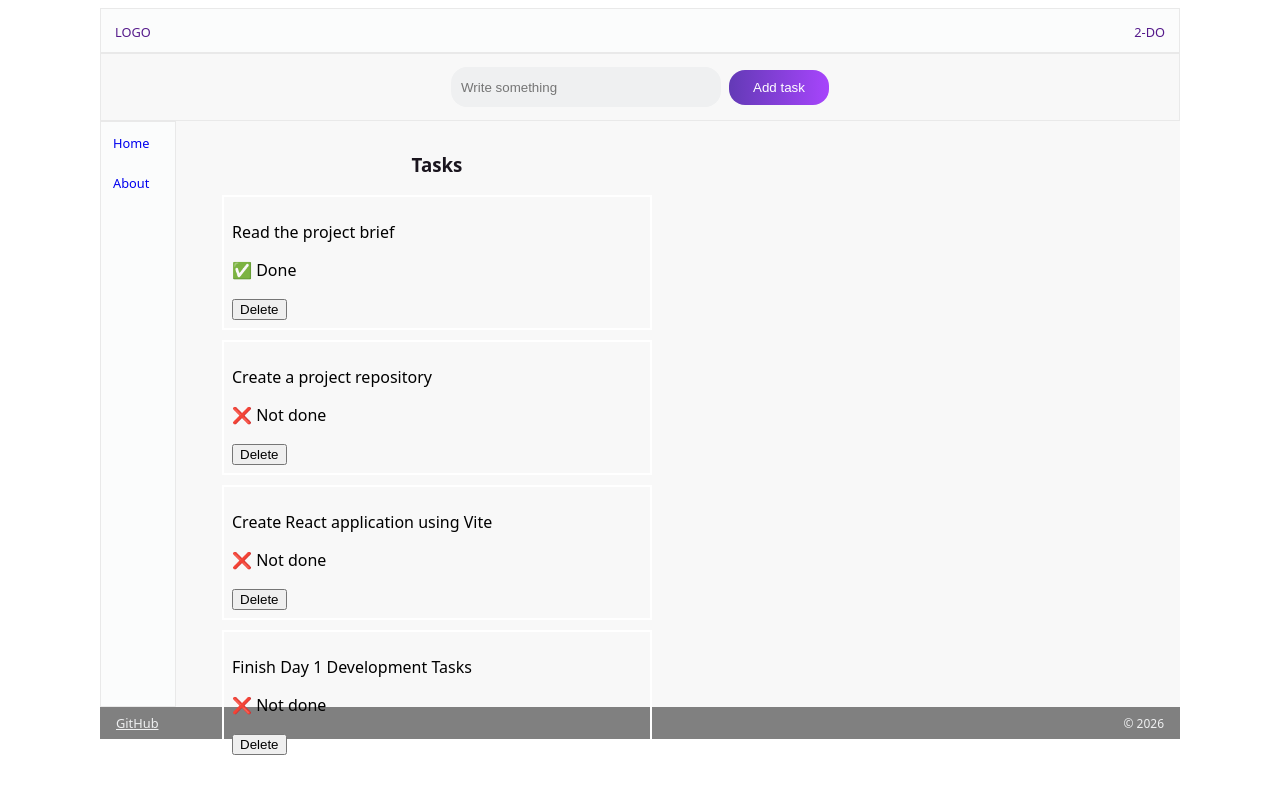
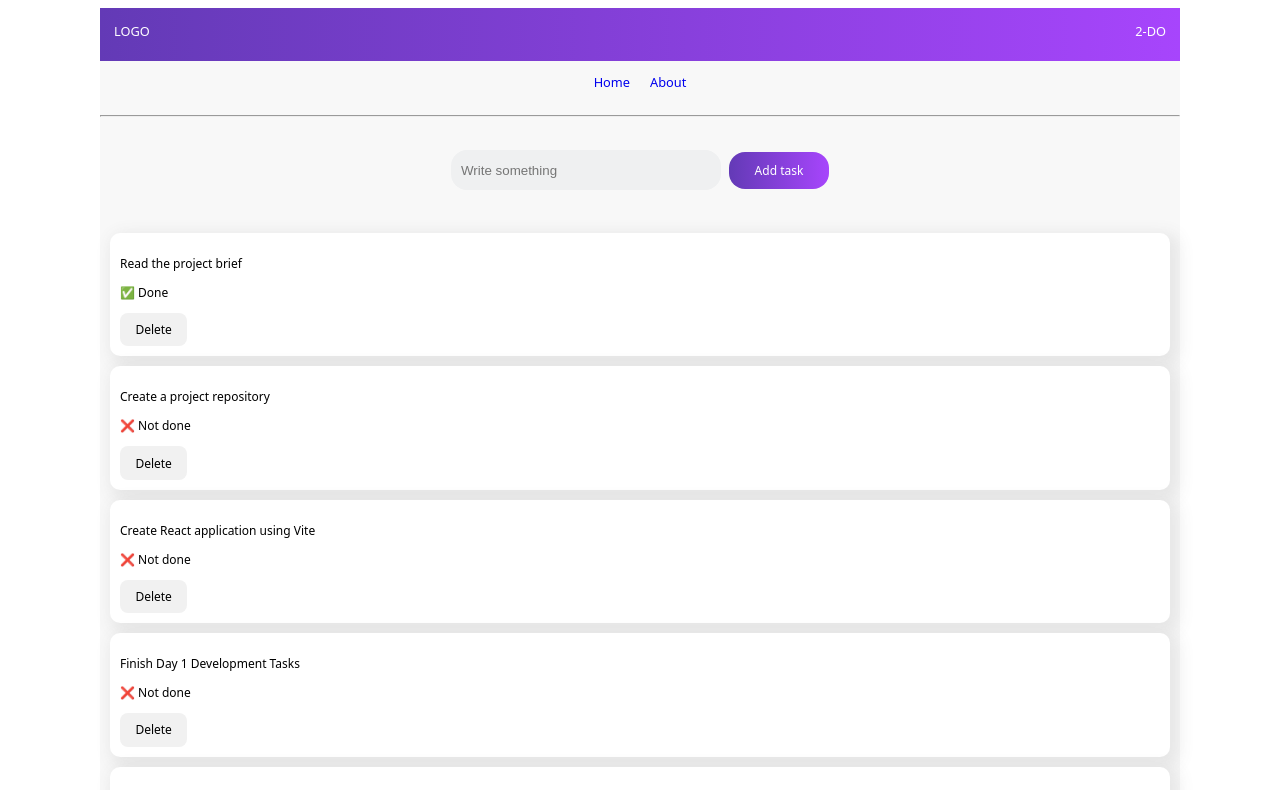
Before and after one commit to dantebesong321-code/to-do-list-app, a React (Vite) app: page /home in a window 1280 px wide. Shown: the top 790 px of the page. Built offline with nearby package versions, Linux system fonts and the light colour scheme.

Commit message:
"update-cleaner-layout"

```diff
--- a/src/App.css
+++ b/src/App.css
@@ -1,6 +1,4 @@
-
-
-  body {
+body {
   font-family: system-ui, "Segoe UI", Roboto, sans-serif;
   background-color: rgb(248, 248, 248);
   margin-left: 100px;
@@ -10,26 +8,27 @@
 :root {
   background-color: #ffffff;
   box-sizing: border-box;
-  min-height: 100svh;
   margin: auto;
 }
-
-
-
-
 
 .nav-bar {
   display: flex;
   justify-content: space-between;
   align-content: center;
   padding: 14px;
-  background-color: #fbfcfc;
-  border: 1px solid #e9e9e9;
-  height: 15px;
+   background: linear-gradient(
+    90deg,
+    rgb(99, 58, 182) 0%,
+    rgb(167, 69, 252) 100%
+  );
+  /* background-color: #fbfcfc; */
+  /* border: 1px solid #e9e9e9; */
+  height: 25px;
   top: 0;
   z-index: 100;
 }
 .nav-bar a {
+  color: #ffffff;
   text-decoration: none;
   font-size: 0.8rem;
 }
@@ -45,13 +44,16 @@ h3 {
   flex-wrap: wrap;
   justify-content: center;
   align-content: center;
+    margin-top: 20px;
+   margin-bottom: 20px;
   padding: 12px;
   height: 50px;
   padding: 8px;
-  border: 1px solid #e9e9e9;
+  /* border: 1px solid #e9e9e9; */
 }
 .tasks {
   display: flex;
+  flex-wrap: wrap;
   justify-content: center;
   align-items: center;
   padding: 12px;
@@ -74,7 +76,18 @@ h3 {
   color: #ffffff;
   border: none;
   padding: 10px;
+  font-size: 12px;
 }
+
+.add-task-btn:hover {
+  transition: 10s;
+  background: linear-gradient(
+    90deg,
+    rgb(74, 37, 148) 0%,
+    rgb(119, 60, 170) 100%
+  );
+}
+
 .input-zone {
   display: flex;
   flex-grow: 20%;
@@ -91,20 +104,27 @@ a {
   font-size: 0.8rem;
 }
 
-
-.content-area{
-  display: inline-flex;
-  justify-content: center;
-  gap: 16px;
+button {
+  border-radius: 8px;
+  border: 1px solid transparent;
+  padding: 0.6em 1.2em;
+  font-size: 1em;
+  font-weight: 500;
+  font-family: inherit;
+  background-color: #f1f1f1;
+  cursor: pointer;
+  transition: border-color 0.25s;
+}
+button:hover {
+  border-color: #646cff;
 }
 
 /* SIDE BAR*/
 
-.list-area{
-  display:block;
+.list-area {
+  display: block;
   justify-content: center;
   padding: 12px;
-  width: 450px;
   margin-right: 8px;
   margin-left: 8px;
   /* background-color: #fbfcfc; */
@@ -113,29 +133,34 @@ a {
   z-index: 100;
 }
 
-.dashboard{
+.dashboard {
   display: flex;
   flex-direction: column;
 }
 
 .side-bar {
   display: flex;
-  flex-direction: column;
+  justify-content: center;
+  text-align: center;
+  gap: 10px;
   padding: 12px;
-  background-color: #fbfcfc;
-  border: 1px solid #e9e9e9;
-  width: 50px; /* sidebar feel */
-  height: 70vh;
+  height: 2%;
   top: 0;
   left: 0;
   z-index: 100;
+}
+.side-bar a:hover{
+ border: 1px solid #646cff;
+ padding: 8px;
+ width: 60px;
+ cursor: pointer;
 }
 
 /* FOOTER*/
 #footer {
   display: flex;
- padding-left: 16px;
- padding-right: 16px;
+  padding-left: 16px;
+  padding-right: 16px;
   justify-content: space-between;
   background-color: grey;
   align-items: center;
@@ -150,5 +175,5 @@ a {
 
 #footer p {
   color: #eff0f1;
- font-size: 12px;
+  font-size: 12px;
 }
--- a/src/App.jsx
+++ b/src/App.jsx
@@ -3,10 +3,8 @@ import Navbar from './components/Navbar.jsx';
 import Footer from "./components/Footer.jsx";
 import Sidebar from "./components/Sidebar.jsx";
 import List from "./components/List.jsx";
-import ListArea from './components/ListArea.jsx';
 import Container from './components/Container.jsx';
 import AddTask from "./components/AddTask.jsx"
-
 
 import { Routes, Route, Link } from "react-router-dom";
 import AboutPage from './pages/AboutPage.jsx';
@@ -22,13 +20,10 @@ function App() {
   return (
     <>
       <Navbar />
+      <Sidebar /> <hr />
       <AddTask />
 
       <div className="content-area">
-        <Sidebar />
-
-        {/* <Dashboard /> */}
-
         <Routes>
           <Route path="/home" element={<Dashboard />} />
           <Route path="/about" element={<AboutPage />} />
--- a/src/components/List.jsx
+++ b/src/components/List.jsx
@@ -5,9 +5,13 @@ import allTasks from "../data/tasks.json";
 
 
 const listStyles = {
-  border: "white 2px solid",
-  padding: "8px",
+  backgroundColor: "white",
+  padding: "10px",
   margin: "10px",
+  borderRadius: "10px",
+  fontSize: "12px",
+  boxShadow: "-webkit-box-shadow: 5px 5px 15px 5px rgba(86, 85, 85, 0.1)",
+  boxShadow: "5px 5px 15px 5px rgba(86, 85, 85, 0.1)",
 };
 
 
--- a/src/components/ListArea.jsx
+++ /dev/null
@@ -1,15 +0,0 @@
-import Container from "./Container";
-import List from "./List";
-
-function ListArea() {
-
-  return (
-    <div className="list-area">
-      <h3>Tasks</h3>
-      <List/>
-
-    </div>
-  );
-}
-
-export default ListArea;
--- a/src/pages/Dashboard.jsx
+++ b/src/pages/Dashboard.jsx
@@ -1,9 +1,8 @@
-import ListArea from "../components/ListArea";
-
+import List from "../components/List";
 function Dashboard() {
   return (
     <div className="dashboard">
-      <ListArea />
+      <List/>
 
     </div>
   );
```
